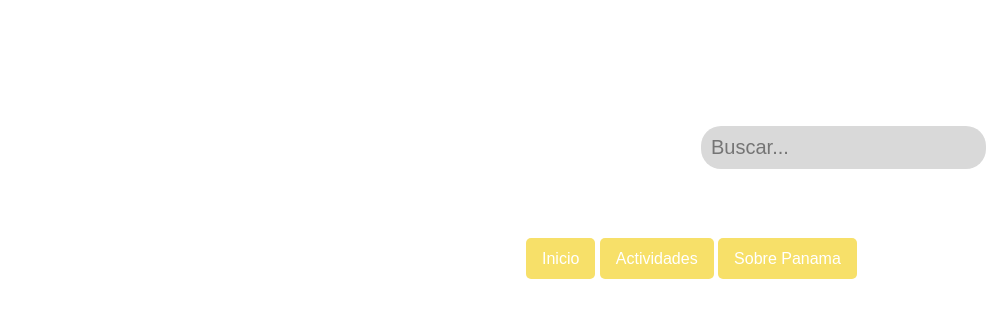
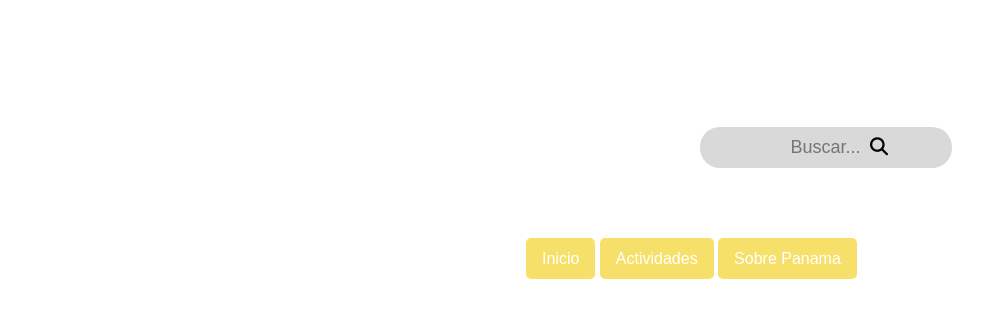
Before and after one commit to Rachellvillarreal/Proyecto-web-Final-de-Curso, a plain HTML site: page index.html in a window 1280 px wide. Shown: the full height of the page, 274-1280 px from the left. Drawn offline with Linux system fonts and the light colour scheme.

Commit message:
agrego actualizaciones de html y css referentes a mi boton de busqueda agregandole la lupa a este y centrando el texto

```diff
--- a/index.html
+++ b/index.html
@@ -5,14 +5,20 @@
     <meta name="viewport" content="width=device-width, initial-scale=1.0">
     <title>Proyecto Final</title>
    <link rel="stylesheet" href="style.css">
+   <script src="https://kit.fontawesome.com/9b0583967e.js" crossorigin="anonymous"></script>
 </head>
 <body>
     <header class="header">
         <div class="LOGO">
        <img src="img/LOGO5.PNG" alt="VisitPanama" width="250" height="250">
         </div>
+        <form action="/buscar" method="get">
         <input type="text"
-        placeholder="Buscar...">
+         placeholder="Buscar...">
+         <button type="submit">
+        <i class="fa-solid fa-magnifying-glass"></i>
+    </button>
+      </form>
     </header>
         <nav class="navbar">
             <div class="menu-buttons">
--- a/style.css
+++ b/style.css
@@ -12,12 +12,25 @@ header {
     align-items: center;
 }
 
+button {
+
+    background-color: #D9D9D9;
+    border-radius: 0px;
+    outline: none;
+    border: none;
+    font-size: large;
+    cursor: pointer;
+    position: relative;
+    right: 92px;
+}
+
 input {
     background-color: #D9D9D9;
     border-radius: 20px;
+    text-align: center;
     outline: none;
     border: none;
-    font-size: 20px;
+    font-size: 18px;
     padding: 10px;
 }
 
```
